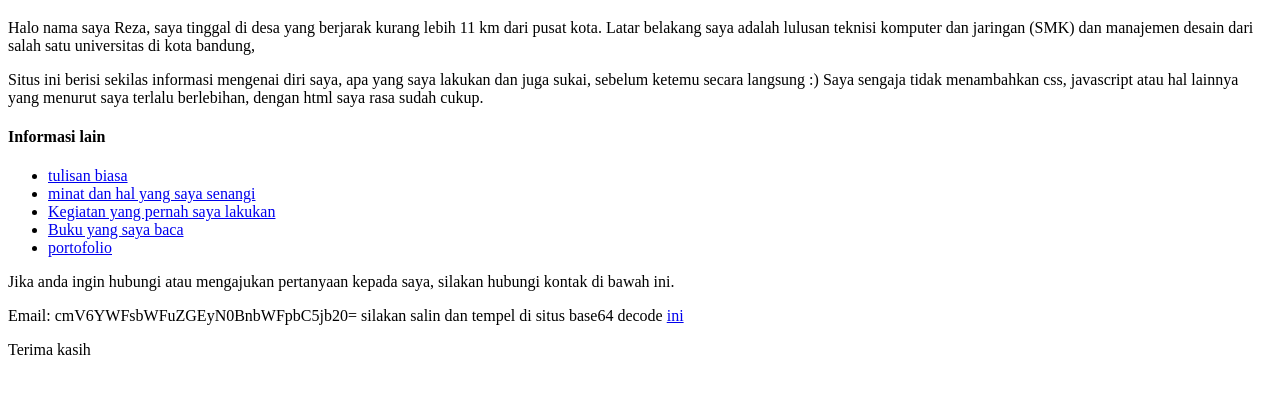
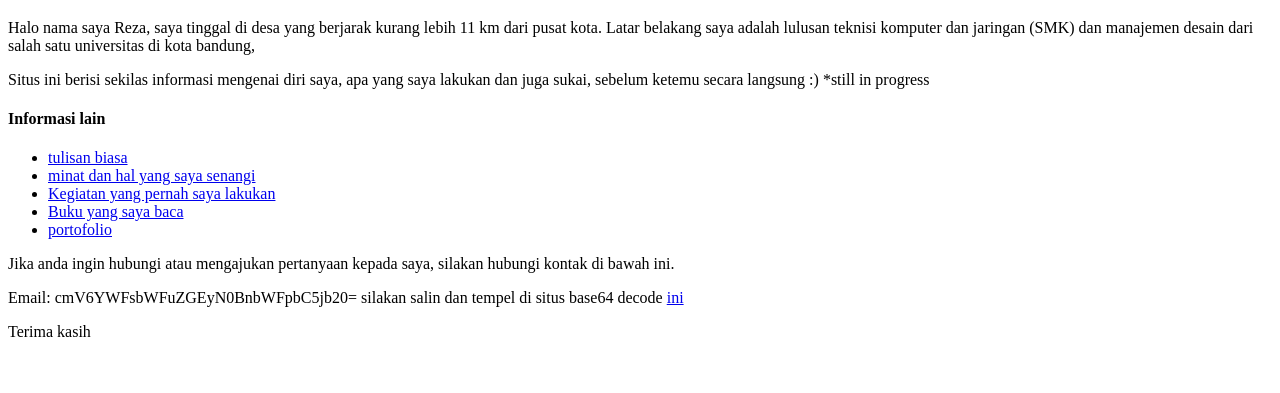
Before and after one commit to rezaalmanda/rezaalmanda.github.io, a plain HTML site: page index.html in a window 1280 px wide. Shown: the part 61-454 px from the top of the page. Drawn offline with Linux system fonts and the light colour scheme.

Commit message:
Update index.html

```diff
--- a/index.html
+++ b/index.html
@@ -5,8 +5,7 @@
 <p> Halo nama saya Reza, saya tinggal di desa yang berjarak kurang lebih 11 km dari pusat kota.
     Latar belakang saya adalah lulusan teknisi komputer dan jaringan (SMK) dan manajemen desain dari salah satu universitas di kota bandung,</p>
 <p>Situs ini berisi sekilas informasi mengenai diri saya, apa yang saya lakukan dan juga sukai, sebelum ketemu secara langsung :)
-Saya sengaja tidak menambahkan css, javascript atau hal lainnya yang menurut saya terlalu berlebihan,
-dengan html saya rasa sudah cukup.</p>
+*still in progress</p>
 
 <h4> Informasi lain </h4>
 <ul type>
```
